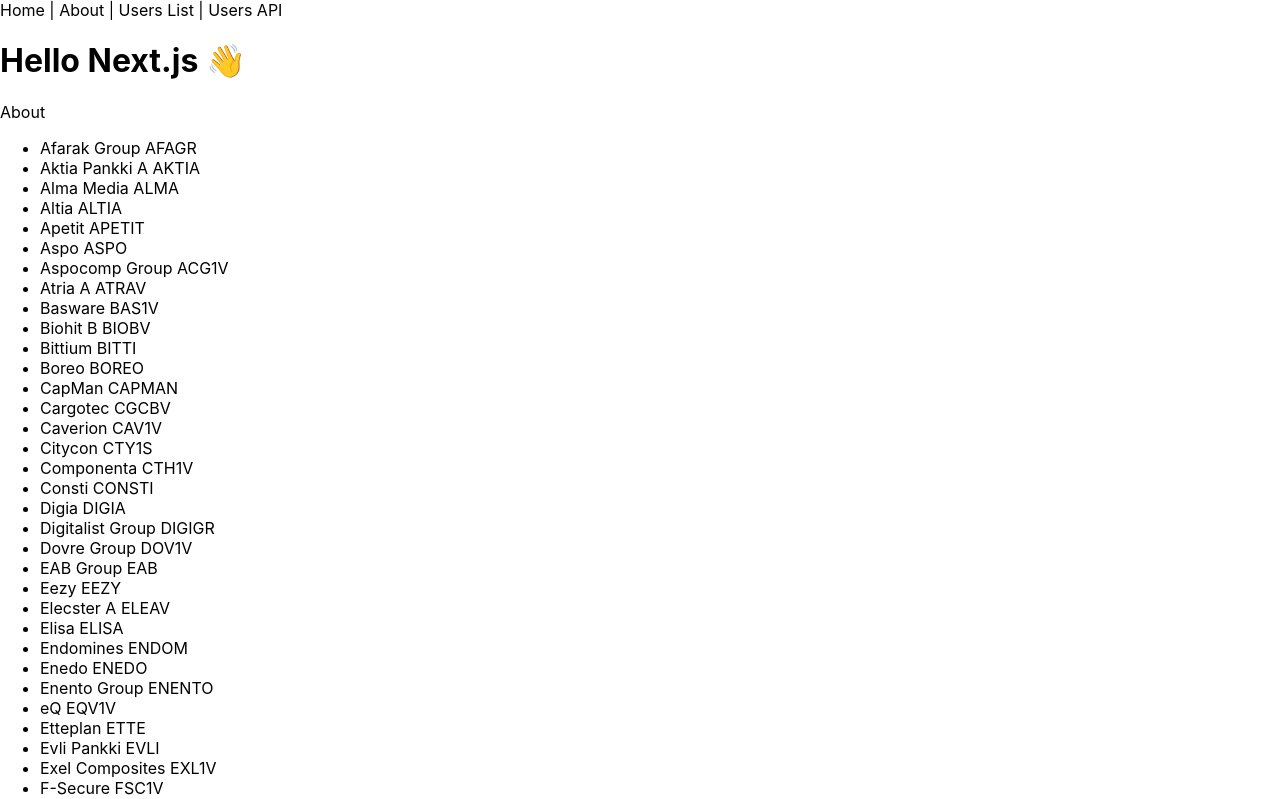
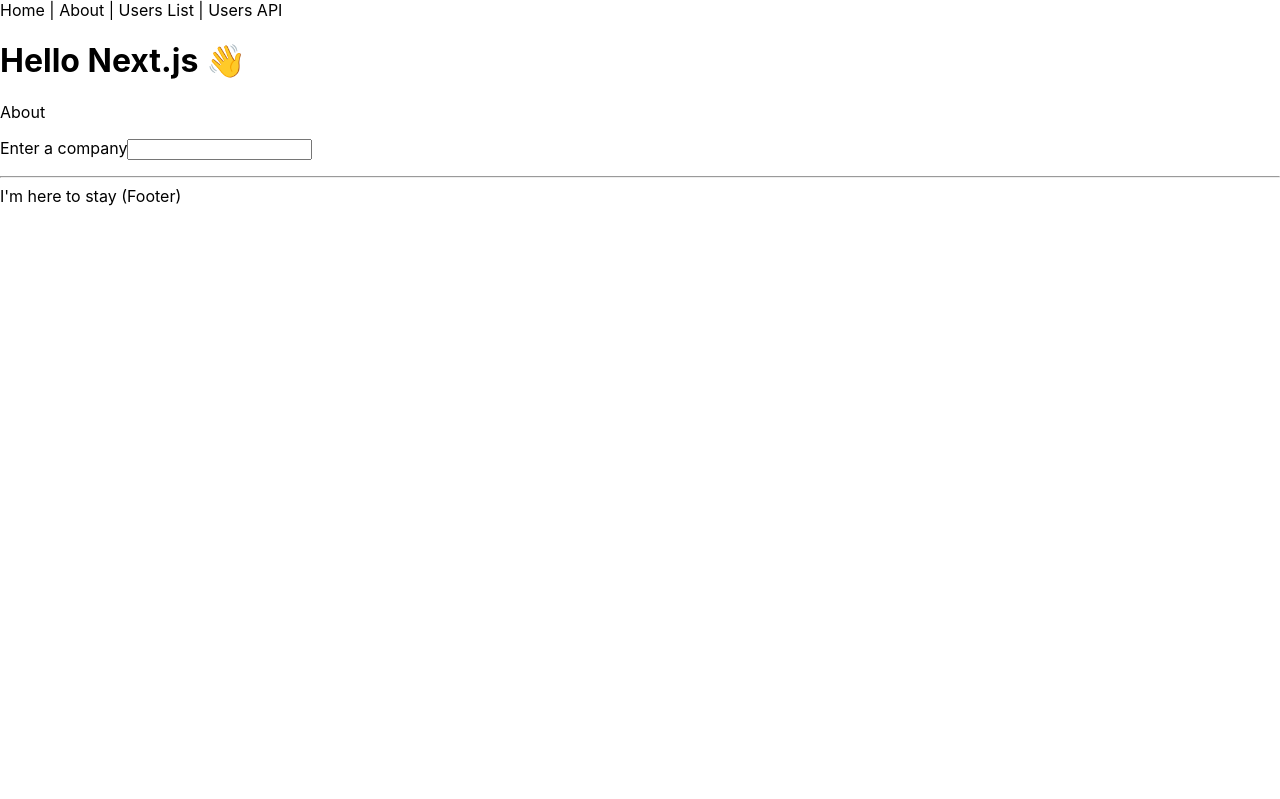
Before and after one commit to mule/trade_permission_proto, a Next.js app in the folder trade_permission/: page / in a window 1280 px wide. Shown: the top 799 px of the page. Built offline with nearby package versions, Linux system fonts and the light colour scheme.

Commit message:
basic downshift working

```diff
--- a/trade_permission/package.json
+++ b/trade_permission/package.json
@@ -8,6 +8,7 @@
     "start": "next start"
   },
   "dependencies": {
+    "downshift": "^6.1.0",
     "next": "10.0.7",
     "react": "17.0.1",
     "react-dom": "17.0.1"
--- a/trade_permission/pages/index.tsx
+++ b/trade_permission/pages/index.tsx
@@ -1,5 +1,6 @@
 import Link from 'next/link'
 import Layout from '../components/Layout'
+import Downshift from 'downshift'
 import { GetStaticProps, GetStaticPaths, GetServerSideProps } from 'next'
 
 export const getServerSideProps: GetServerSideProps = async (context) => {
@@ -19,6 +20,7 @@
 }
 
 const IndexPage = (props) => (
+
   <Layout title="Home | Next.js + TypeScript Example">
     <h1>Hello Next.js 👋</h1>
     <p>
@@ -26,10 +28,60 @@
         <a>About</a>
       </Link>
     </p>
-
+    <Downshift
+    onChange={selection =>
+      alert(selection ? `You selected ${selection.name}` : 'Selection Cleared')
+    }
+    itemToString={item => (item ? item.name : '')}
+  >
+    {({
+      getInputProps,
+      getItemProps,
+      getLabelProps,
+      getMenuProps,
+      isOpen,
+      inputValue,
+      highlightedIndex,
+      selectedItem,
+      getRootProps,
+    }) => (
+      <div>
+        <label {...getLabelProps()}>Enter a company</label>
+        <div
+          style={{display: 'inline-block'}}
+          {...getRootProps({}, {suppressRefError: true})}
+        >
+          <input {...getInputProps()} />
+        </div>
+        <ul {...getMenuProps()}>
+          {isOpen
+            ?
+                props.companies.filter(item => !inputValue || item.name.includes(inputValue))
+                .map((item, index) => (
+                  <li
+                    {...getItemProps({
+                      key: item.name,
+                      index,
+                      item,
+                      style: {
+                        backgroundColor:
+                          highlightedIndex === index ? 'lightgray' : 'white',
+                        fontWeight: selectedItem === item ? 'bold' : 'normal',
+                      },
+                    })}
+                  >
+                    {item.name}
+                  </li>
+                ))
+            : null}
+        </ul>
+      </div>
+    )}
+  </Downshift>
+{/*
   <ul>
    { props.companies.map( (company) => <li>{company.name} {company.ticker}</li>)}
-  </ul>
+  </ul> */}
   </Layout>
 )
 
```
Also changed, not shown: 1 other file (tests, documents, lock files or other folders).
